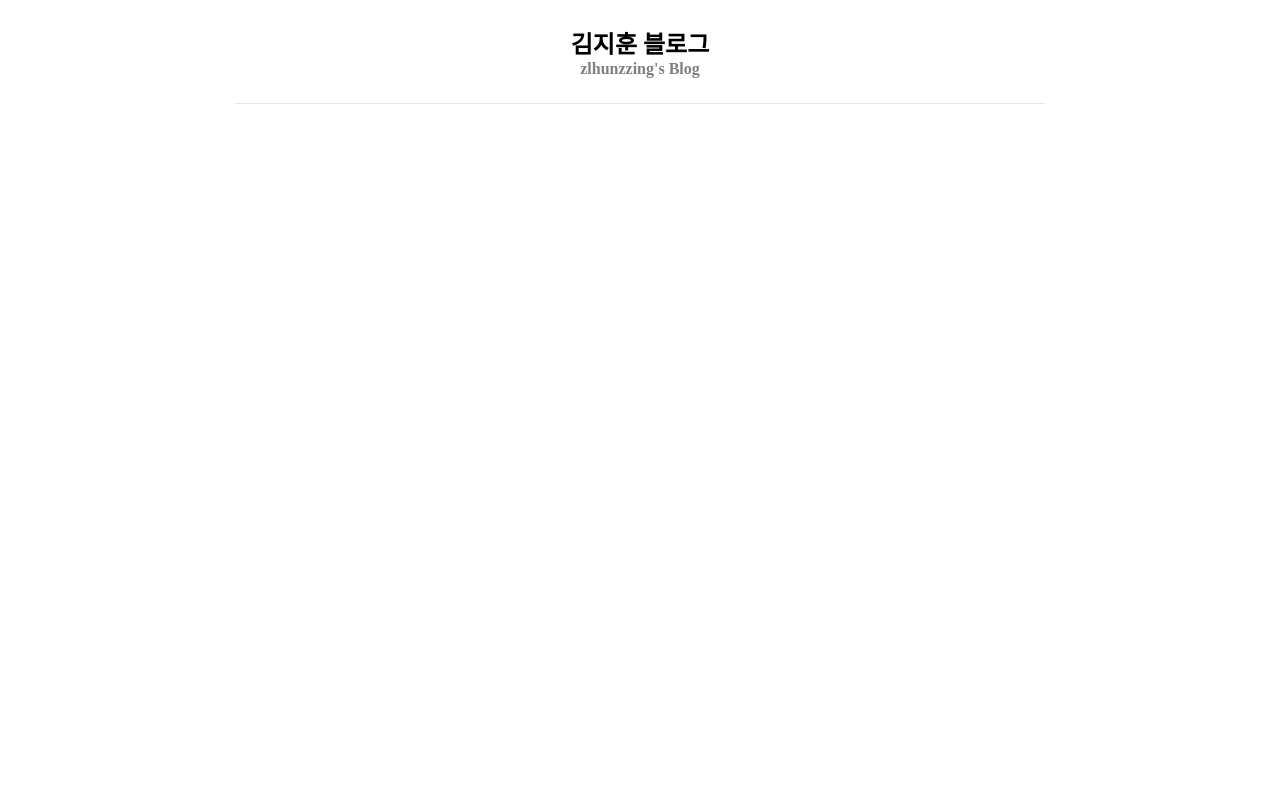
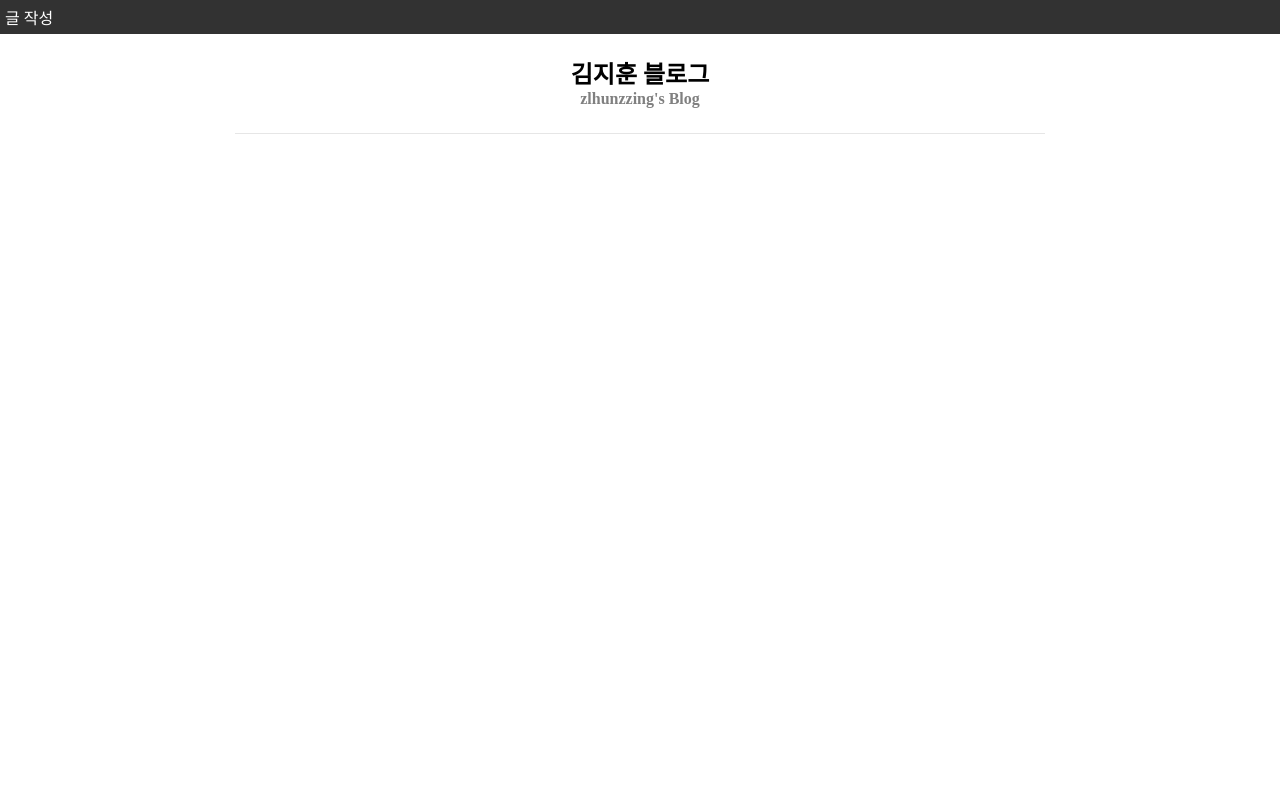
Before and after one commit to zlhunzzing/blog-zlhunzzing, a React (Create React App) app in the folder client/: page / in a window 1280 px wide. Shown: the top 800 px of the page. Built offline with nearby package versions, Linux system fonts and the light colour scheme.

Commit message:
네비게이션 바 추가

```diff
--- a/client/src/App.tsx
+++ b/client/src/App.tsx
@@ -1,13 +1,17 @@
-import React from 'react';
+import React, { useState } from 'react';
 import { Switch, Route } from 'react-router-dom';
 import './style.css';
 
 /* pages */
 import Home from './pages/Home';
+import NavigationComponent from './component/NavigationComponent';
 
 function App() {
+  const isAdmin = useState(true);
+
   return (
-    <div className="App">
+    <div className="App" style={isAdmin ? { paddingTop: '30px' } : {}}>
+      <NavigationComponent></NavigationComponent>
       <Switch>
         <Route path="/" render={() => <Home></Home>}></Route>
       </Switch>
--- /dev/null
+++ b/client/src/component/NavigationComponent.tsx
@@ -0,0 +1,21 @@
+import React from 'react';
+
+function NavigationComponent() {
+  return (
+    <nav>
+      <ul className="nav-container">
+        <li className="nav-item">
+          <a href="1">글 작성</a>
+        </li>
+        {/* <li className="nav-item">
+          <a href="2">2</a>
+        </li>
+        <li className="nav-item">
+          <a href="3">3</a>
+        </li> */}
+      </ul>
+    </nav>
+  );
+}
+
+export default NavigationComponent;
--- a/client/src/style.css
+++ b/client/src/style.css
@@ -1,3 +1,31 @@
+body {
+  margin: 0;
+}
+
+.nav-container {
+  position: fixed;
+  display: flex;
+  /* flex-direction: row; */
+  top: 0;
+  margin: 0;
+  padding: 0;
+  width: 100%;
+  background-color: rgb(50, 50, 50);
+  list-style-type: none;
+}
+.nav-item {
+  padding: 5px;
+  cursor: pointer;
+}
+.nav-item a {
+  text-align: center;
+  text-decoration: none;
+  color: white;
+}
+.nav-item a:hover {
+  background-color: rgb(75, 75, 75);
+}
+
 .Home {
   width: 900px;
   margin: 0 auto;
```
